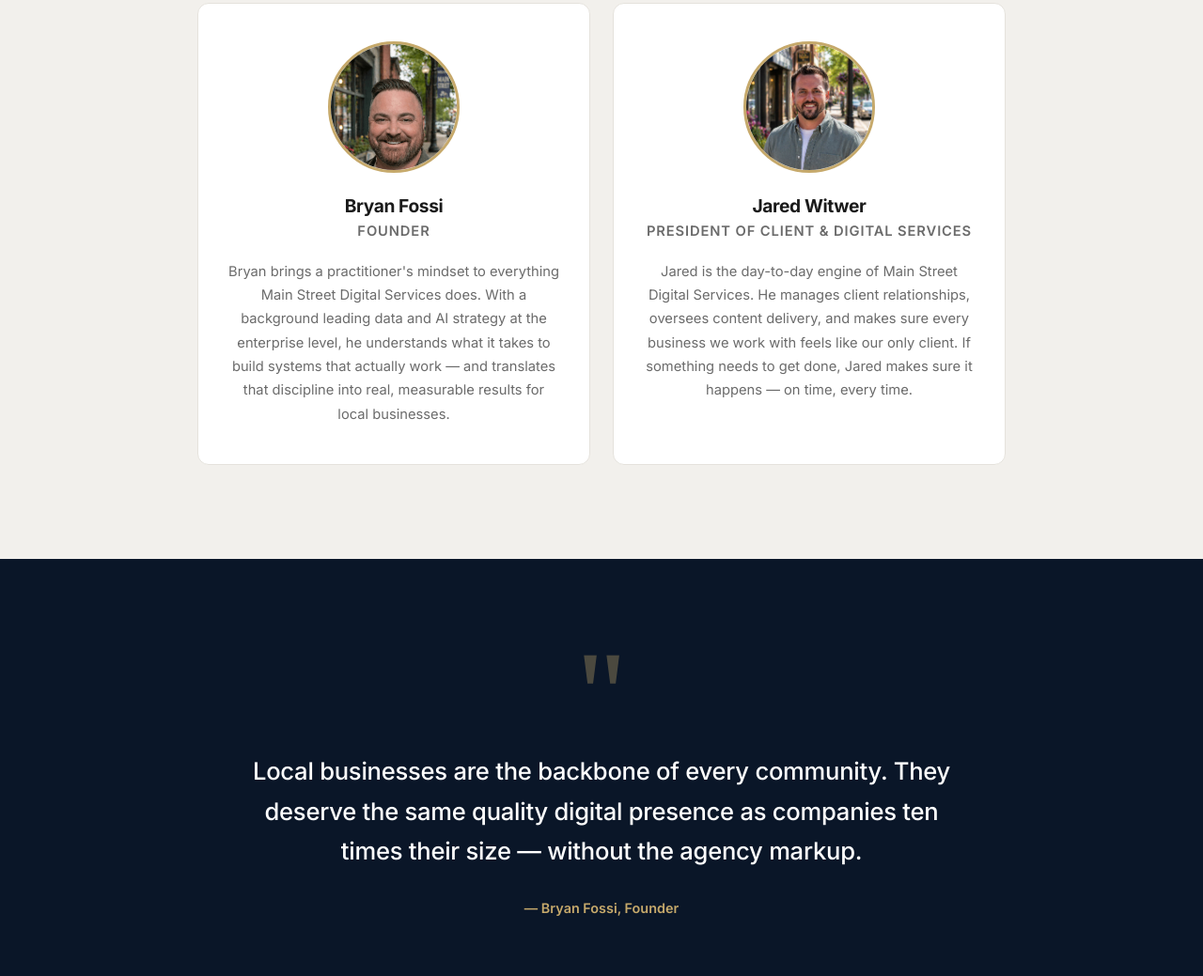
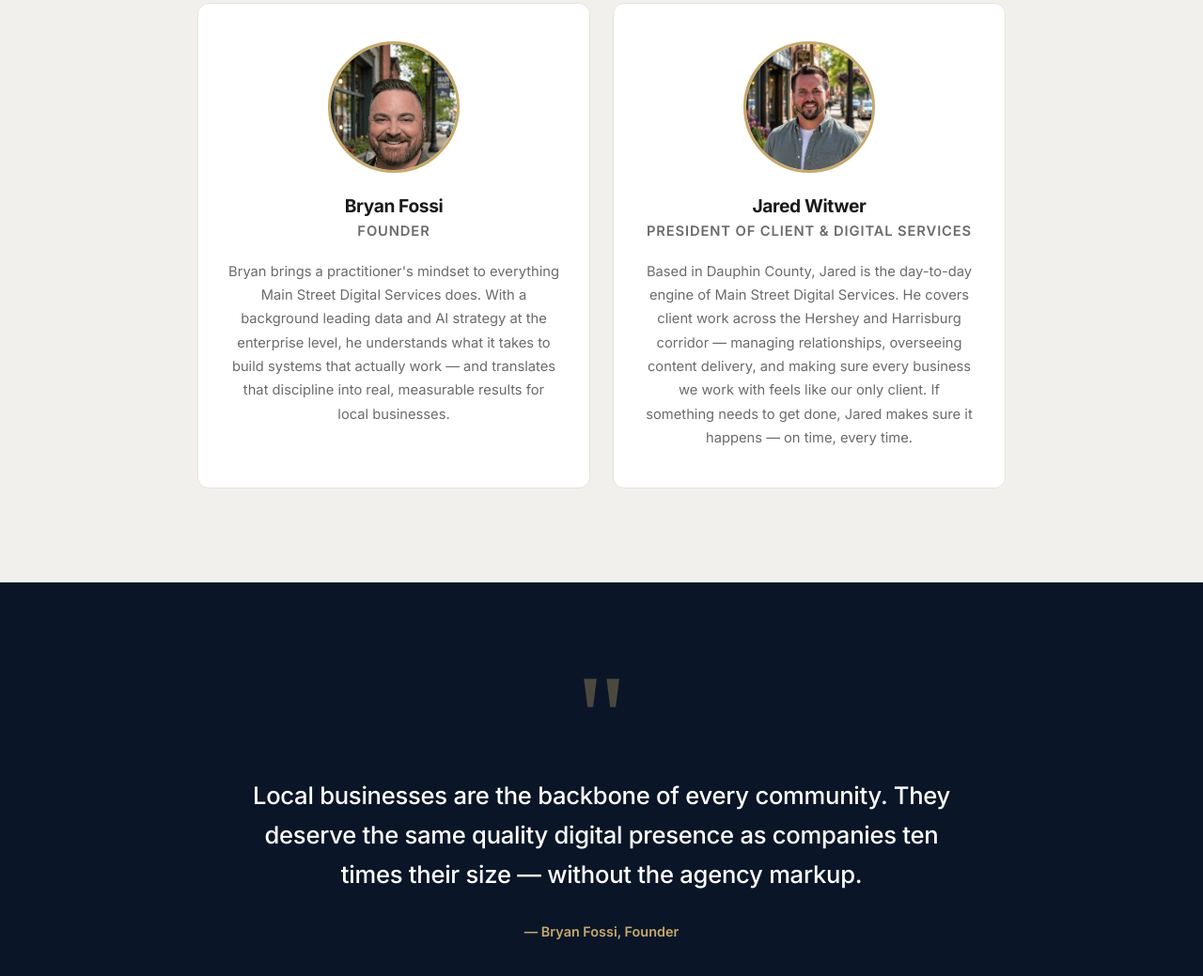
Before and after one commit to bryanfossi/mainstreet-digital, a website built with Vite: page about.html in a window 1280 px wide. Shown: the part 1552-2591 px from the top of the page at 94% size. Built offline with nearby package versions, Linux system fonts and the light colour scheme.

Commit message:
Expand local SEO surface to Dauphin/Cumberland/Berks Counties
Two small content additions to capture local search signals beyond
Lancaster without touching the ProfessionalService schema (which
should remain anchored to Lancaster as the single primary locality).

contact.html: expand the "Serving" town list from 6 Lancaster County
towns to 11 — adds Hershey, Harrisburg, Camp Hill, Carlisle, and
Reading. Single-line copy change, defensible service-area declaration
covering all 4 counties.

about.html: lead Jared's bio with "Based in Dauphin County" and
mention the Hershey/Harrisburg corridor he covers. Builds trust for
prospects from those areas; provides honest signal for the
distributed-team reality.

These are first-step content signals. Long-term Dauphin/Cumberland/Berks
Map Pack visibility will come from town-specific landing pages
(/web-design-hershey-pa, etc.) when content cadence allows.

Co-Authored-By: Claude Opus 4.7 (1M context) <noreply@anthropic.com>

```diff
--- a/about.html
+++ b/about.html
@@ -215,10 +215,11 @@
             <h3>Jared Witwer</h3>
             <p class="team-title">President of Client &amp; Digital Services</p>
             <p>
-              Jared is the day-to-day engine of Main Street Digital Services. He manages client
-              relationships, oversees content delivery, and makes sure every business we
-              work with feels like our only client. If something needs to get done, Jared
-              makes sure it happens — on time, every time.
+              Based in Dauphin County, Jared is the day-to-day engine of Main Street Digital
+              Services. He covers client work across the Hershey and Harrisburg corridor —
+              managing relationships, overseeing content delivery, and making sure every
+              business we work with feels like our only client. If something needs to get
+              done, Jared makes sure it happens — on time, every time.
             </p>
           </div>
 
```
Also changed, not shown: contact.html (+1 -1 lines).
